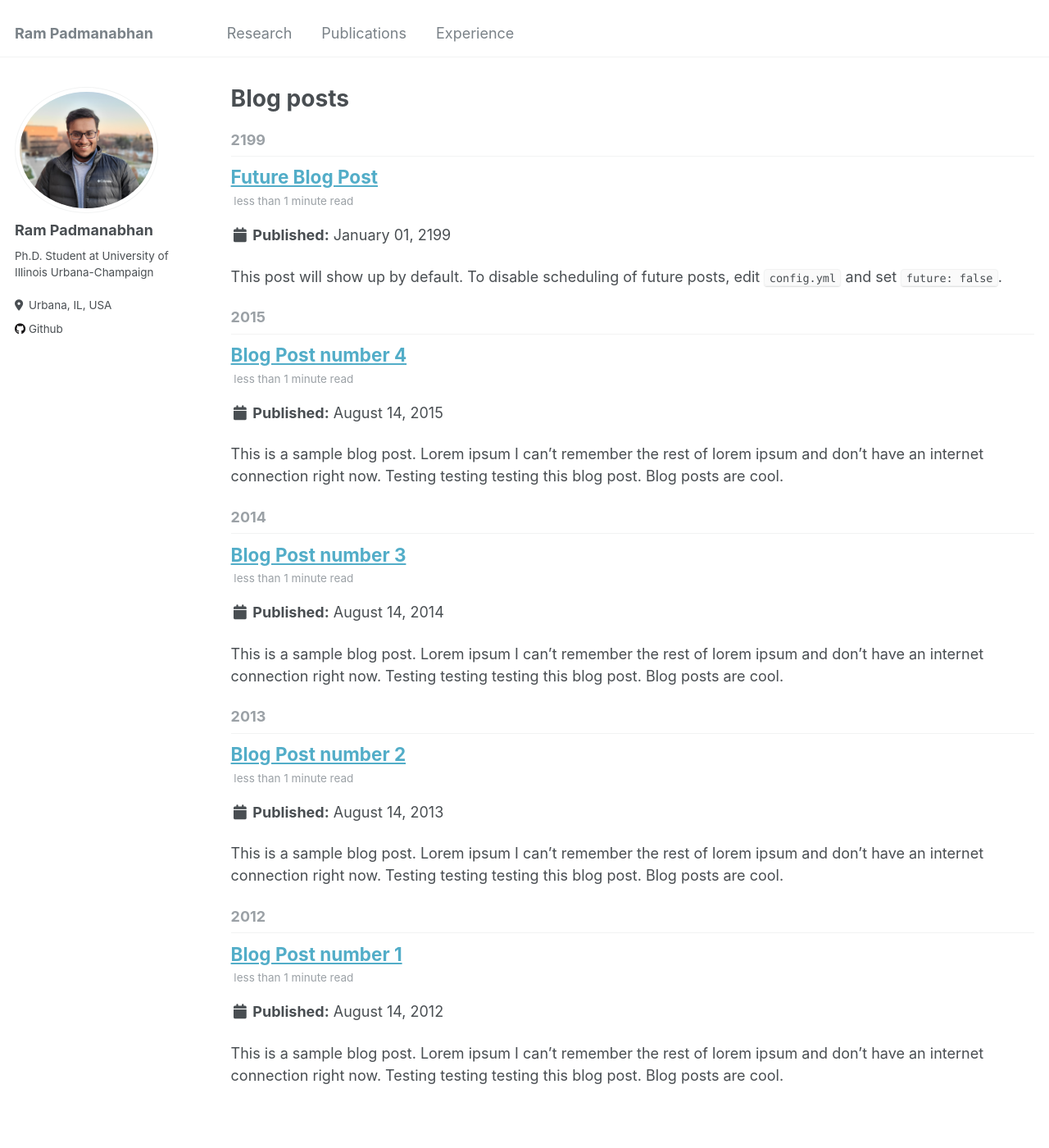
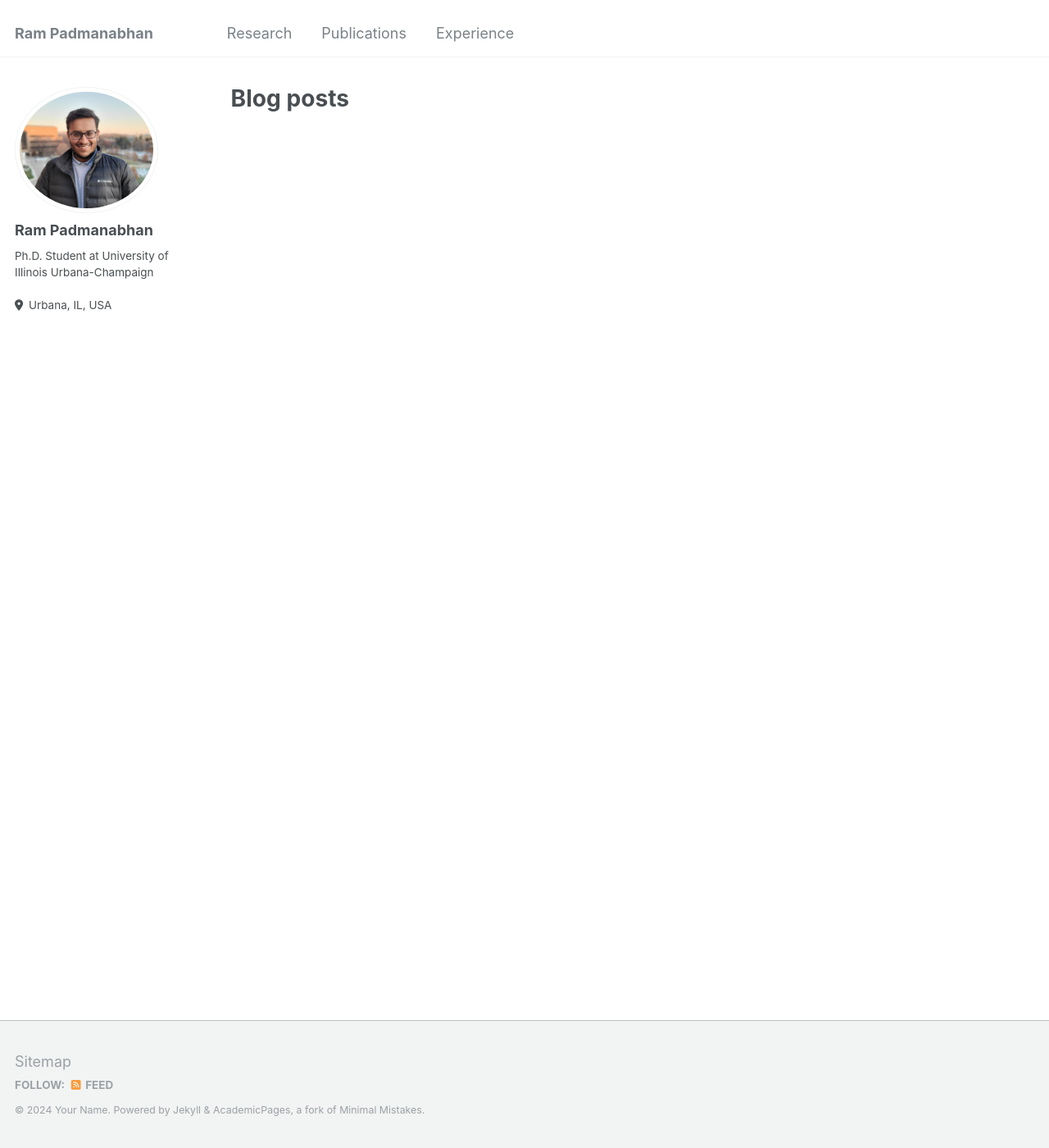
Before and after one commit to ram-p/ram-p.github.io, a Jekyll site: the page built from _pages/year-archive.html, in a window 1280 px wide and 1400 px high. Shown: the whole window at 82% size. Built offline with Jekyll 4.4.1, drawn with Linux system fonts in a browser that asks for light colours.

```diff
--- a/_config.yml
+++ b/_config.yml
@@ -25,14 +25,6 @@ author:
   name             : "Ram Padmanabhan"
   bio              : "Ph.D. Student at University of Illinois Urbana-Champaign"
   location         : "Urbana, IL, USA"
-
-  # Repositories and software development
-  bitbucket        : # Username - Update with your username on the site
-  codepen          : # Username
-  dribbble         : # Username
-  github           : "academicpages"
-  kaggle           : # Username
-  stackoverflow    : # User number or user number and name (i.e., use "1" or "1/jeff-atwood")
 
 
 # Site Settings
--- a/_posts/2012-08-14-blog-post-1.md
+++ /dev/null
@@ -1,20 +0,0 @@
----
-title: 'Blog Post number 1'
-date: 2012-08-14
-permalink: /posts/2012/08/blog-post-1/
-tags:
-  - cool posts
-  - category1
-  - category2
----
-
-This is a sample blog post. Lorem ipsum I can't remember the rest of lorem ipsum and don't have an internet connection right now. Testing testing testing this blog post. Blog posts are cool.
-
-Headings are cool
-======
-
-You can have many headings
-======
-
-Aren't headings cool?
-------
--- a/_posts/2013-08-14-blog-post-2.md
+++ /dev/null
@@ -1,20 +0,0 @@
----
-title: 'Blog Post number 2'
-date: 2013-08-14
-permalink: /posts/2013/08/blog-post-2/
-tags:
-  - cool posts
-  - category1
-  - category2
----
-
-This is a sample blog post. Lorem ipsum I can't remember the rest of lorem ipsum and don't have an internet connection right now. Testing testing testing this blog post. Blog posts are cool.
-
-Headings are cool
-======
-
-You can have many headings
-======
-
-Aren't headings cool?
-------
--- a/_posts/2014-08-14-blog-post-3.md
+++ /dev/null
@@ -1,20 +0,0 @@
----
-title: 'Blog Post number 3'
-date: 2014-08-14
-permalink: /posts/2014/08/blog-post-3/
-tags:
-  - cool posts
-  - category1
-  - category2
----
-
-This is a sample blog post. Lorem ipsum I can't remember the rest of lorem ipsum and don't have an internet connection right now. Testing testing testing this blog post. Blog posts are cool.
-
-Headings are cool
-======
-
-You can have many headings
-======
-
-Aren't headings cool?
-------
--- a/_posts/2199-01-01-future-post.md
+++ /dev/null
@@ -1,11 +0,0 @@
----
-title: 'Future Blog Post'
-date: 2199-01-01
-permalink: /posts/2012/08/blog-post-4/
-tags:
-  - cool posts
-  - category1
-  - category2
----
-
-This post will show up by default. To disable scheduling of future posts, edit `config.yml` and set `future: false`.
```
Also changed, not shown: _portfolio/portfolio-1.md (deleted, +0 -7 lines), _portfolio/portfolio-2.html (deleted, +0 -7 lines), _posts/2015-08-14-blog-post-4.md (deleted, +0 -20 lines), _publications/2010-10-01-paper-title-number-2.md (deleted, +0 -13 lines), _publications/2015-10-01-paper-title-number-3.md (deleted, +0 -13 lines), _publications/2024-02-17-paper-title-number-4.md (deleted, +0 -12 lines), _teaching/2014-spring-teaching-1.md (deleted, +0 -20 lines), _teaching/2015-spring-teaching-2.md (deleted, +0 -20 lines), images/DT-UDE.png (added), images/MM-AILC.png (added), images/Opt_IQC.png (added), 1 other file.
